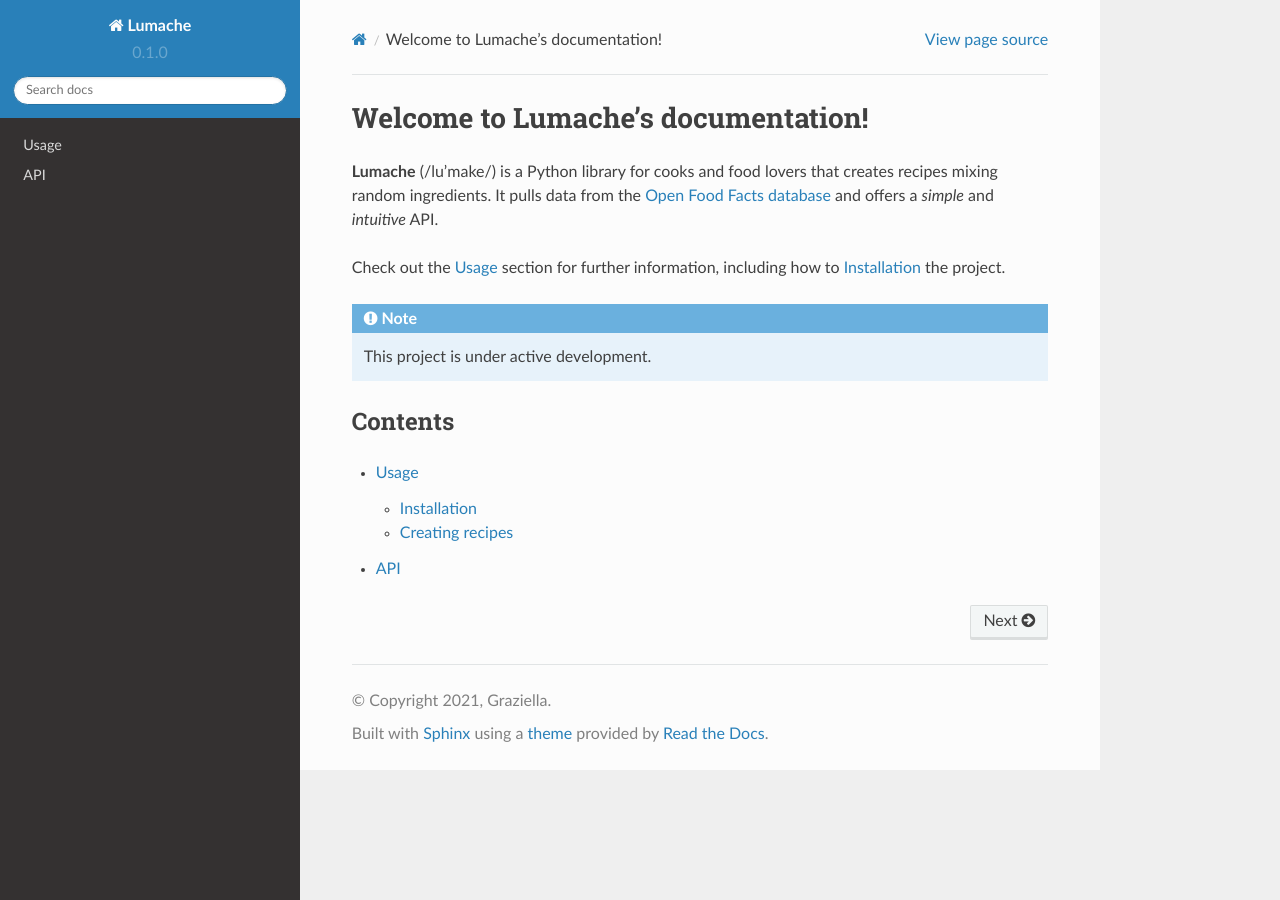
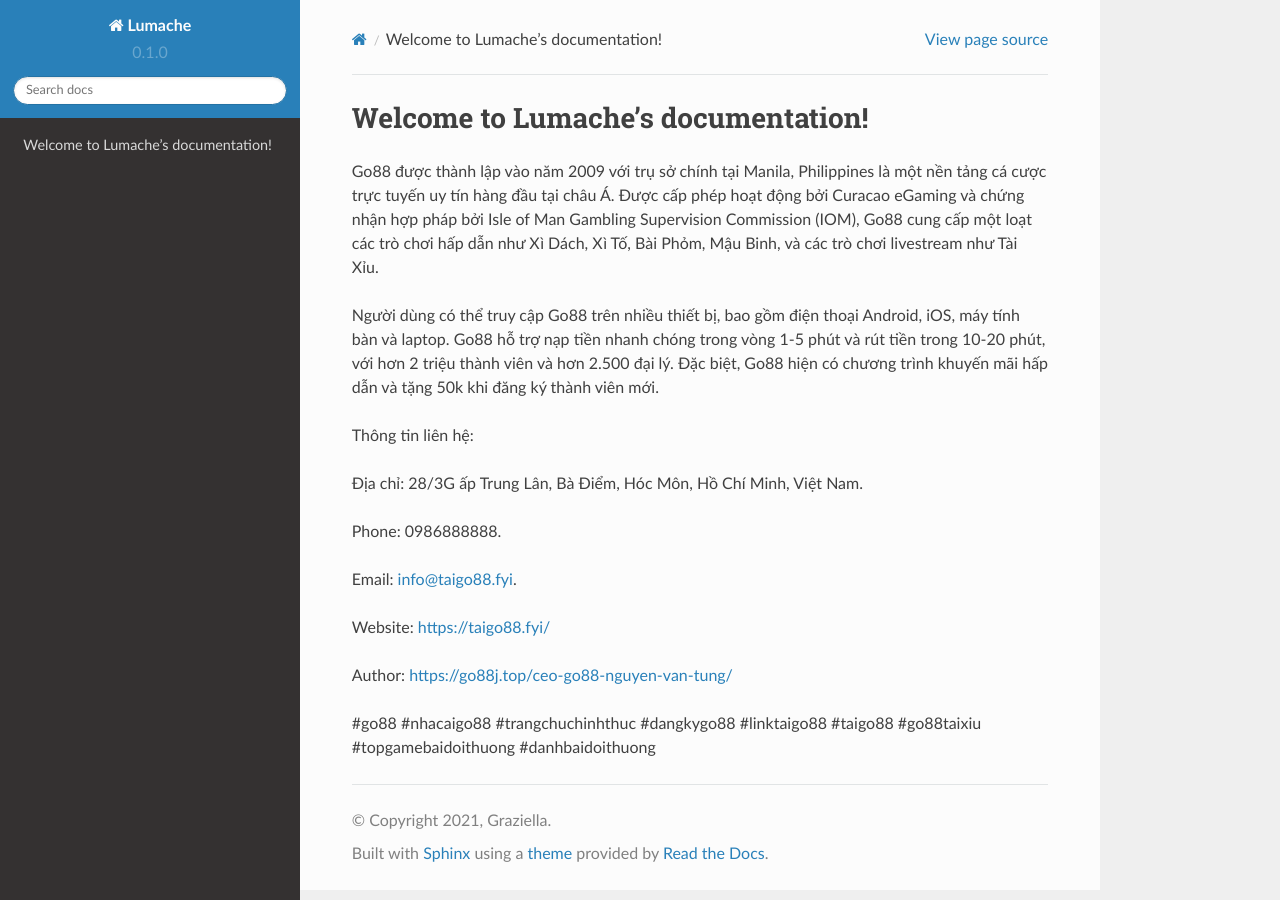
Before and after one commit to fhbuihuuba241/taigo88fyi, a Sphinx documentation site: the page built from docs/source/index.rst, in a window 1280 px wide. Built offline with Sphinx 7.4.7 and the Read the Docs theme 2.0.0, drawn with Linux system fonts in a browser that asks for light colours.

Commit message:
Update index.rst

```diff
--- a/docs/source/index.rst
+++ b/docs/source/index.rst
@@ -1,22 +1,20 @@
 Welcome to Lumache's documentation!
 ===================================
 
-**Lumache** (/lu'make/) is a Python library for cooks and food lovers
-that creates recipes mixing random ingredients.
-It pulls data from the `Open Food Facts database <https://world.openfoodfacts.org/>`_
-and offers a *simple* and *intuitive* API.
+Go88 được thành lập vào năm 2009 với trụ sở chính tại Manila, Philippines là một nền tảng cá cược trực tuyến uy tín hàng đầu tại châu Á. Được cấp phép hoạt động bởi Curacao eGaming và chứng nhận hợp pháp bởi Isle of Man Gambling Supervision Commission (IOM), Go88 cung cấp một loạt các trò chơi hấp dẫn như Xì Dách, Xì Tố, Bài Phỏm, Mậu Binh, và các trò chơi livestream như Tài Xỉu.
 
-Check out the :doc:`usage` section for further information, including
-how to :ref:`installation` the project.
+Người dùng có thể truy cập Go88 trên nhiều thiết bị, bao gồm điện thoại Android, iOS, máy tính bàn và laptop. Go88 hỗ trợ nạp tiền nhanh chóng trong vòng 1-5 phút và rút tiền trong 10-20 phút, với hơn 2 triệu thành viên và hơn 2.500 đại lý. Đặc biệt, Go88 hiện có chương trình khuyến mãi hấp dẫn và tặng 50k khi đăng ký thành viên mới.
 
-.. note::
+Thông tin liên hệ:
 
-   This project is under active development.
+Địa chỉ: 28/3G ấp Trung Lân, Bà Điểm, Hóc Môn, Hồ Chí Minh, Việt Nam.
 
-Contents
---------
+Phone: 0986888888.
 
-.. toctree::
+Email: info@taigo88.fyi.
 
-   usage
-   api
+Website: https://taigo88.fyi/
+
+Author: https://go88j.top/ceo-go88-nguyen-van-tung/
+
+#go88 #nhacaigo88 #trangchuchinhthuc #dangkygo88 #linktaigo88 #taigo88 #go88taixiu #topgamebaidoithuong #danhbaidoithuong
```
